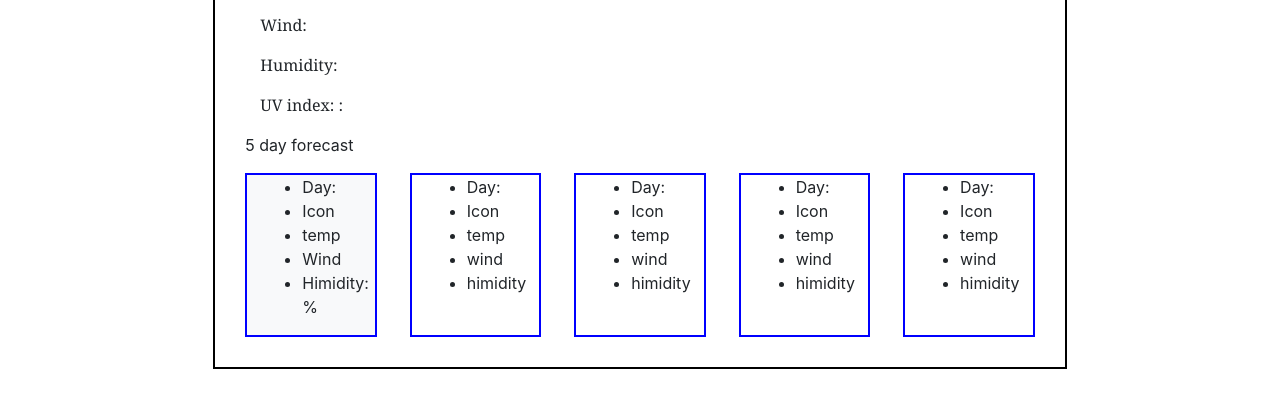
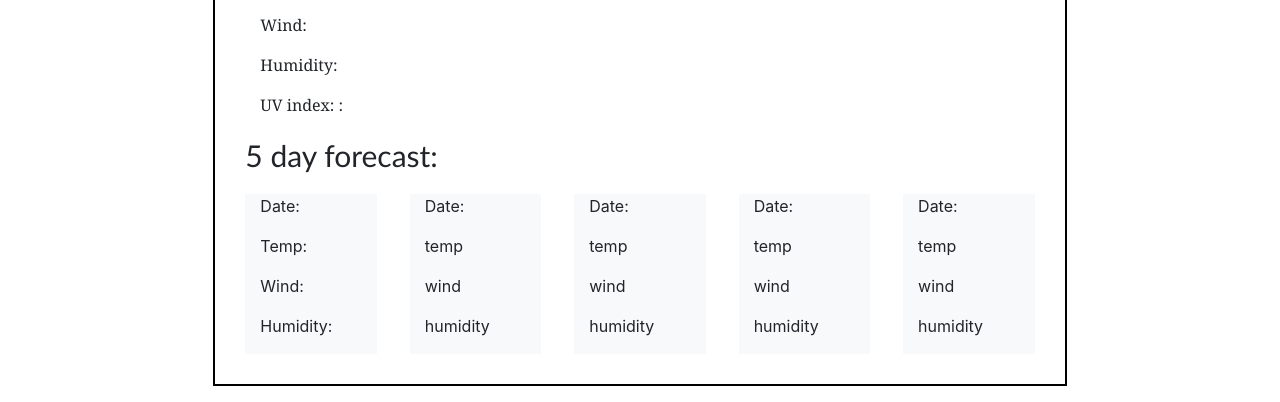
Before and after one commit to Anastasiia-Ciloci/weather-dashboard, a plain HTML site: page index.html in a window 1280 px wide. Shown: the part 608-1010 px from the top of the page. Drawn offline with nearby package versions, Linux system fonts and the light colour scheme; no server answers.

Commit message:
updated files:

```diff
--- a/assets/css/style.css
+++ b/assets/css/style.css
@@ -49,3 +49,8 @@ main p {
 .cloudy {
   background-color: grey;
 }
+.fiveDay {
+  font-family: "Trebuchet MS", "Lucida Sans Unicode", "Lucida Grande",
+    "Lucida Sans", Arial, sans-serif;
+  font-size: 30px;
+}
--- a/assets/js/script.js
+++ b/assets/js/script.js
@@ -1,5 +1,11 @@
-//dd2da97a8834a8df57f21fda8fe21bdc
-
+//declaring all var
+var searchBtnEl = document.querySelector("#searchBtn");
+var searchInputEl = document.querySelector("#searchInput");
+var cityListEl = document.querySelector("#cityList");
+var currentResultEl = document.querySelector("#currentResult");
+var fiveDayEl = document.querySelectorAll("#forecastDivInfo");
+var currentDayEl = document.querySelector("#currentDay");
+var currentCityEl = document.querySelector("#currentCity");
 //fetch url
 var appId = "appid=dd2da97a8834a8df57f21fda8fe21bdc";
 var cityNameUrl = "https://api.openweathermap.org/data/2.5/weather?";
@@ -8,9 +14,9 @@ var cityNameUrl = "https://api.openweathermap.org/data/2.5/weather?";
 var coordUrl = "https://api.openweathermap.org/data/2.5/onecall?";
 /*"https://api.openweathermap.org/data/2.5/onecall?lat=36.845131&lon=-75.975441&appid=dd2da97a8834a8df57f21fda8fe21bdc&units=imperial";*/
 
-var latitude = 36.845131;
-var longitude = -75.975441;
-
+// var latitude = 36.845131;
+// var longitude = -75.975441;
+function getCityWeather(cityName) {
   fetch(cityNameUrl + "q=virginia%20beach&" + appId + "&units=imperial")
     .then(function (response) {
       return response.json();
@@ -19,9 +25,15 @@ fetch(cityNameUrl + "q=virginia%20beach&" + appId + "&units=imperial")
       console.log(data);
       var lon = data.coord.lon;
       var lat = data.coord.lat;
-    //console.log(lon);
       fetch(
-      coordUrl + "lat=" + lat + "&lon=" + lon + "&" + appId + "&units=imperial"
+        coordUrl +
+          "lat=" +
+          lat +
+          "&lon=" +
+          lon +
+          "&" +
+          appId +
+          "&units=imperial"
       )
         .then(function (response) {
           return response.json();
@@ -30,12 +42,15 @@ fetch(cityNameUrl + "q=virginia%20beach&" + appId + "&units=imperial")
           console.log(weatherData);
           console.log("todays temp is:", weatherData.current.temp);
           printWeather(weatherData);
+        })
+        .catch(function (err) {
+          console.log(err);
         });
     })
     .catch(function (err) {
       console.log(err);
     });
-
+}
 var printWeather = function (weatherData) {
   var currentTemp = weatherData.current.temp;
   var currentHumid = weatherData.current.humidity;
@@ -44,24 +59,28 @@ var printWeather = function (weatherData) {
   $("#temp").text(currentTemp + " °F");
   $("#humidity").text(currentHumid + " %");
   $("#uvInd").text(currentUvi);
-  $("#wind").text(currentWind + " MPH");
+  $("#wind").text(currentWind + " mph");
+
+  var days = weatherData.daily;
+  for (var i = 0; i < 5; i++) {
+    var date = moment.unix(days[i].dt).format("MM/DD/YYYY");
+    var humidity = days[i].humidity;
+    var t = days[i].temp.day;
+    var wind = days[i].wind_speed;
+
+    $("#day" + i + " span:first-child").text(date);
+    $("#day" + i + " p:nth-child(2)").text("Temp: " + t + "°F");
+    $("#day" + i + " p:nth-child(3)").text("Wind: " + wind + " mph");
+    $("#day" + i + " p:nth-child(4)").text("Humidity: " + humidity + "%");
+  }
 
   console.log("function works", currentHumid);
 };
-
-//declaring all var
-var searchBtnEl = document.querySelector("#searchBtn");
-var searchInputEl = document.querySelector("#searchInput");
-var cityListEl = document.querySelector("#cityList");
-var currentResultEl = document.querySelector("#currentResult");
-var fiveDayEl = document.querySelectorAll("#forecastDivInfo");
-var currentDayEl = document.querySelector("#currentDay");
-var currentCityEl = document.querySelector("#currentCity");
 
 //time
 var today = moment();
 $("#currentDay").text(today.format("L"));
 
-//var currentTemp = data.
+searchBtnEl.addEventListener("click", getCityWeather);
 
 //var renderSearchedInfo = function () {};
--- a/index.html
+++ b/index.html
@@ -56,53 +56,39 @@
           <p>Humidity: <span id="humidity"></span></p>
           <p>UV index: : <span id="uvInd"></span></p>
         </main>
-        <p>5 day forecast</p>
+        <p class ="fiveDay">5 day forecast:</p>
         <div class="row justify-content-sm-between">
-          <div class="col-2 bg-light" id="forecastDivInfo">
-            <ul>
-              <li>Day:</li>
-              <li>Icon</li>
-              <li>temp</li>
-              <li>Wind</li>
-              <li>Himidity: <span>%</span></li>
-            </ul>
+          <div id="day0" class="col-2 bg-light" >
+            <p>Date:<span></span></p>
+            <p>Temp:<span></span></p>
+            <p>Wind:<span></span></p>
+            <p>Humidity:<span></span></p>
           </div>
-          <div class="col-2" id="forecastDivInfo">
-            <ul>
-              <li>Day:</li>
-              <li>Icon</li>
-              <li>temp</li>
-              <li>wind</li>
-              <li>himidity</li>
-            </ul>
+          <div id="day1" class="col-2 bg-light" >
+            <p>Date: <span></span></p>
+            <p>temp</p>
+            <p>wind</p>
+            <p>humidity</p>
           </div>
-          <div class="col-2" id="forecastDivInfo">
-            <ul>
-              <li>Day:</li>
-              <li>Icon</li>
-              <li>temp</li>
-              <li>wind</li>
-              <li>himidity</li>
-            </ul>
+          <div id="day2" class="col-2 bg-light" >
+            <p>Date: <span></span></p>
+            <p>temp</p>
+            <p>wind</p>
+            <p>humidity</p>
           </div>
-          <div class="col-2" id="forecastDivInfo">
-            <ul>
-              <li>Day:</li>
-              <li>Icon</li>
-              <li>temp</li>
-              <li>wind</li>
-              <li>himidity</li>
-            </ul>
+          <div id="day3" class="col-2 bg-light" >
+            <p>Date: <span></span></p>
+            <p>temp</p>
+            <p>wind</p>
+            <p>humidity</p>
           </div>
-          <div class="col-2" id="forecastDivInfo">
-            <ul>
-              <li>Day:</li>
-              <li>Icon</li>
-              <li>temp</li>
-              <li>wind</li>
-              <li>himidity</li>
-            </ul>
+          <div id="day4" class="col-2 bg-light" >
+            <p>Date: <span></span></p>
+            <p>temp</p>
+            <p>wind</p>
+            <p>humidity</p>
           </div>
+
         </div>
       </div>
     </div>
```
Lines whose indentation alone changed are shown as unchanged.
